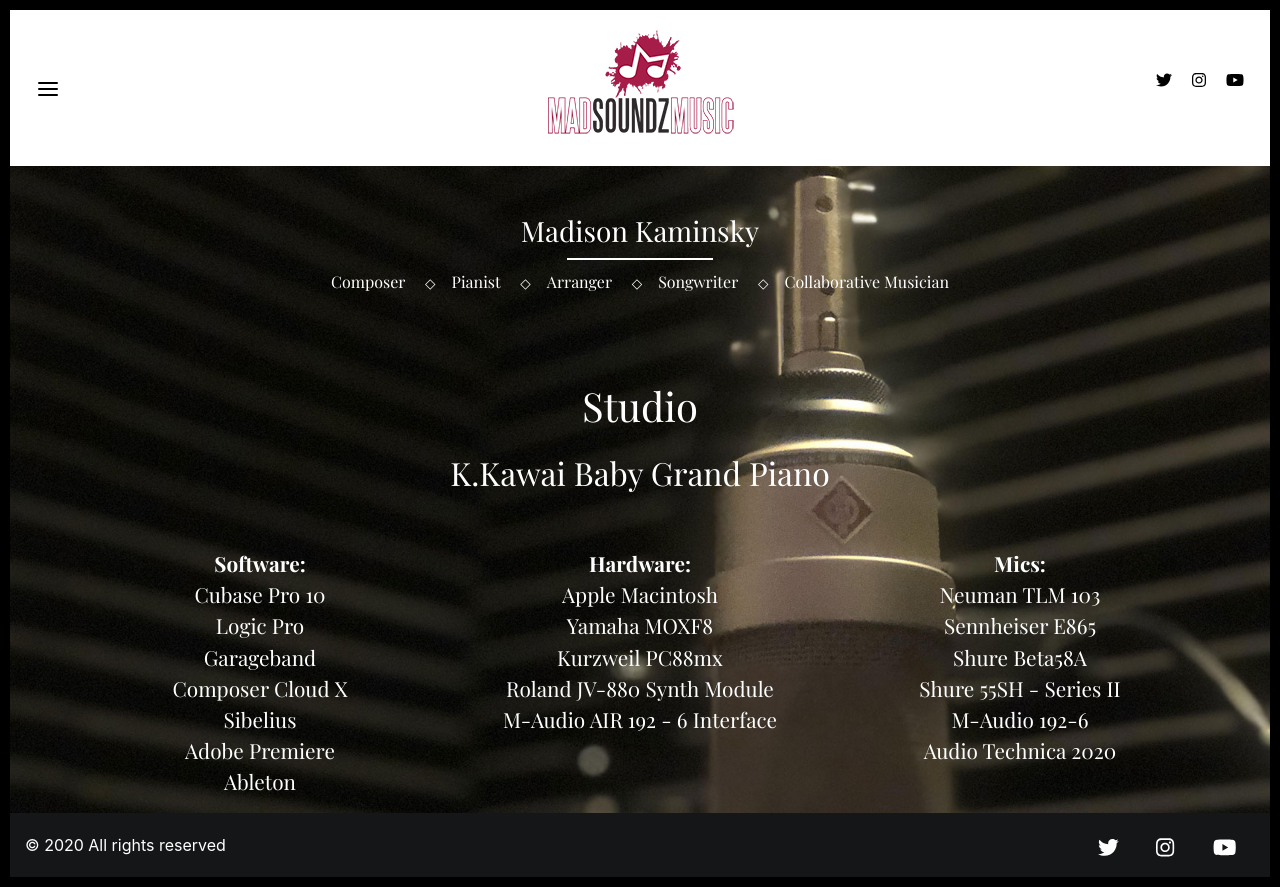
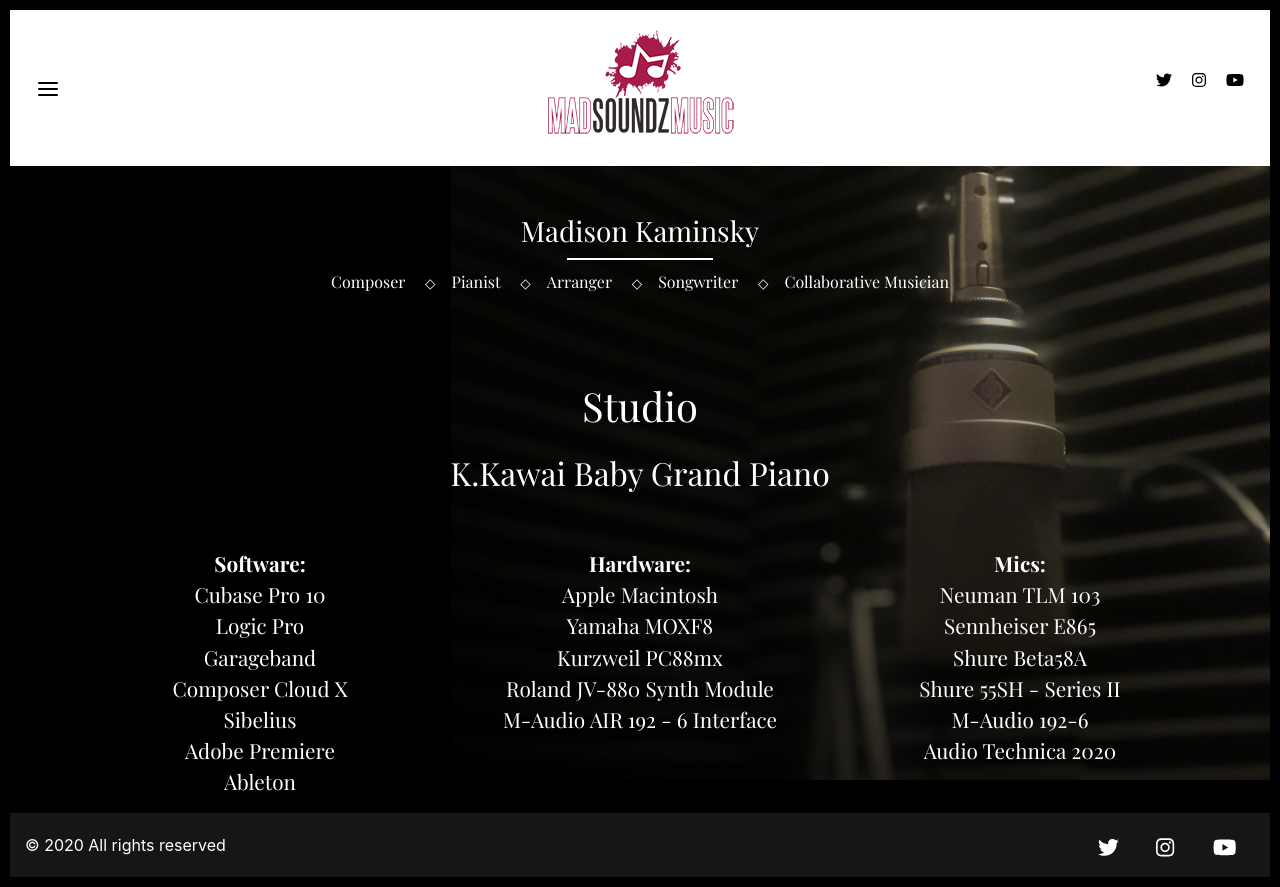
Before and after one commit to ccrandall/madisonk, a Vue app: page /studio in a window 1280 px wide. Built offline with nearby package versions, Linux system fonts and the light colour scheme.

Commit message:
studio bg image update

```diff
--- a/src/views/Studio.vue
+++ b/src/views/Studio.vue
@@ -1,5 +1,5 @@
 <template>
-  <div class="studio" :style="{ backgroundImage: 'url(\'' + bgImage + '\')'}">
+  <div class="studio" :style="{ backgroundImage: 'linear-gradient(50deg, black, transparent), url(\'' + bgImage + '\')'}">
     <PageHeading></PageHeading>
     <b-container>
         <b-row class="mb-5">
@@ -66,12 +66,11 @@ export default {
 <style scoped>
 .studio {
   font-family: 'Playfair Display';
-  background-size: cover;
+  background-size: 65%;
   position: relative;
   background-repeat: no-repeat;
-  background-position: top;
+  background-position: right top;
   background-color: #000;
-  background-color: rgba(0,0,0,.65);
   color: #FFF;
 }
 .studio .col-sm {
```
